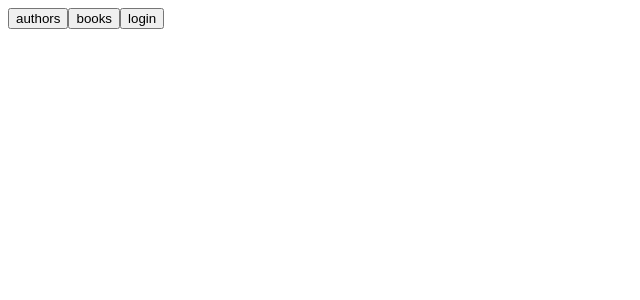
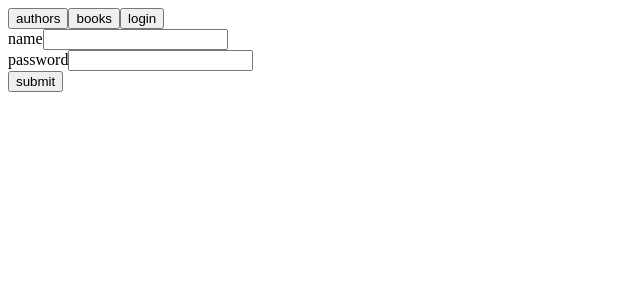
Before and after one commit to Cactus322/GraphqlReact, a React (Create React App) app: page / in a window 1280 px wide. Both pictures are taken after a click on the button "login". Shown: the top 300 px of the page, without its empty margins (0-640 px from the left). Built offline with nearby package versions, Linux system fonts and the light colour scheme.

Commit message:
add filter by genre query

```diff
--- a/package.json
+++ b/package.json
@@ -20,6 +20,7 @@
     "test": "react-scripts test",
     "eject": "react-scripts eject"
   },
+  "proxy": "http://localhost:3000",
   "eslintConfig": {
     "extends": [
       "react-app",
--- a/src/App.js
+++ b/src/App.js
@@ -2,10 +2,13 @@ import { useState } from 'react'
 import Authors from './components/Authors'
 import Books from './components/Books'
 import NewBook from './components/NewBook'
+import Login from './components/Login'
+import { useApolloClient } from '@apollo/client'
 
 const App = () => {
 	const [page, setPage] = useState('authors')
 	const [token, setToken] = useState(null)
+    const client = useApolloClient()
 
 	const loginButtonChanger = () => {
 		if (token) {
@@ -15,20 +18,32 @@ const App = () => {
 		}
 	}
 
+	const logout = () => {
+		setToken(null)
+		localStorage.clear()
+		client.resetStore()
+	}
+
 	return (
 		<div>
 			<div>
 				<button onClick={() => setPage('authors')}>authors</button>
 				<button onClick={() => setPage('books')}>books</button>
 				{loginButtonChanger()}
-                {token && <button>logout</button>}
+				{token && <button onClick={logout}>logout</button>}
 			</div>
 
 			<Authors show={page === 'authors'} />
 
 			<Books show={page === 'books'} />
 
-            <NewBook show={page === 'add'} />
+			<NewBook show={page === 'add book'} />
+
+			<Login
+				setToken={setToken}
+				setPage={setPage}
+				show={page === 'login'}
+			/>
 		</div>
 	)
 }
--- a/src/components/Books.js
+++ b/src/components/Books.js
@@ -1,9 +1,16 @@
 import { useQuery } from '@apollo/client'
 import { ALL_BOOKS } from '../queries'
+import { BOOKS_BY_GENRE } from '../queries'
+import { useState } from 'react'
 
 const Books = (props) => {
+	const [genre, setGenre] = useState('')
 	const result = useQuery(ALL_BOOKS)
-    const books = result.data?.allBooks
+	const resultByGenre = useQuery(BOOKS_BY_GENRE, {
+		variables: { genre: genre },
+	})
+
+	const books = genre ? resultByGenre.data?.booksByGenre : result.data?.allBooks
 
 	if (!props.show || !books) {
 		return null
@@ -13,6 +20,12 @@ const Books = (props) => {
 		<div>
 			<h2>books</h2>
 
+			{genre && (
+				<h3>
+					in genre <strong>{genre}</strong>
+				</h3>
+			)}
+
 			<table>
 				<tbody>
 					<tr>
@@ -20,15 +33,29 @@ const Books = (props) => {
 						<th>author</th>
 						<th>published</th>
 					</tr>
-                    {books.map((b) => (
+					{books.map((b) => {
+						return (
 							<tr key={b.title}>
 								<td>{b.title}</td>
 								<td>{b.author.name}</td>
 								<td>{b.published}</td>
 							</tr>
-                    ))}
+						)
+					})}
 				</tbody>
 			</table>
+
+			<div>
+				<button onClick={() => setGenre('horror')}>horror</button>
+				<button onClick={() => setGenre('crime')}>crime</button>
+				<button onClick={() => setGenre('classic')}>classic</button>
+				<button onClick={() => setGenre('refactoring')}>
+					refactoring
+				</button>
+				<button onClick={() => setGenre('design')}>design</button>
+				<button onClick={() => setGenre('patterns')}>patterns</button>
+				<button onClick={() => setGenre('')}>all genres</button>
+			</div>
 		</div>
 	)
 }
--- a/src/components/Login.js
+++ b/src/components/Login.js
@@ -0,0 +1,58 @@
+import { useMutation } from '@apollo/client'
+import { useEffect, useState } from 'react'
+import { LOGIN } from '../queries'
+
+const Login = ({ show, setToken, setPage }) => {
+	const [username, setUsername] = useState('')
+	const [password, setPassword] = useState('')
+
+	const [login, result] = useMutation(LOGIN)
+
+	useEffect(() => {
+		if (result.data) {
+			const token = result.data.login.value
+			setToken(token)
+			setPage('authors')
+			localStorage.setItem('user-token', token)
+		}
+	}, [result.data])
+
+	if (!show) {
+		return null
+	}
+
+	const submit = async (event) => {
+		event.preventDefault()
+
+		login({ variables: { username, password } })
+
+		setUsername('')
+		setPassword('')
+	}
+
+	return (
+		<form onSubmit={submit}>
+			<div>
+				<label htmlFor="username">name</label>
+				<input
+					id="username"
+					type="text"
+					onChange={({ target }) => setUsername(target.value)}
+				/>
+			</div>
+
+			<div>
+				<label htmlFor="password">password</label>
+				<input
+					id="password"
+					type="password"
+					onChange={({ target }) => setPassword(target.value)}
+				/>
+			</div>
+
+			<button type="submit">submit</button>
+		</form>
+	)
+}
+
+export default Login
--- a/src/index.js
+++ b/src/index.js
@@ -2,15 +2,35 @@ import React from 'react'
 import ReactDOM from 'react-dom/client'
 import App from './App'
 
-import { ApolloClient, InMemoryCache, ApolloProvider, gql } from '@apollo/client'
+import {
+	ApolloClient,
+	InMemoryCache,
+	ApolloProvider,
+	createHttpLink,
+} from '@apollo/client'
+import { setContext } from '@apollo/client/link/context'
+
+const authLink = setContext((_, { headers }) => {
+	const token = localStorage.getItem('user-token')
+	return {
+		headers: {
+			...headers,
+			authorization: token ? `Bearer ${token}` : null,
+		},
+	}
+})
+
+const httpLink = createHttpLink({
+	uri: 'http://localhost:4000',
+})
 
 const client = new ApolloClient({
-    uri: 'http://localhost:4000',
-    cache: new InMemoryCache(),
+	link: authLink.concat(httpLink),
+	cache: new InMemoryCache(),
 })
 
 ReactDOM.createRoot(document.getElementById('root')).render(
-    <ApolloProvider client={client}>
-        <App />
-    </ApolloProvider>
+	<ApolloProvider client={client}>
+		<App />
+	</ApolloProvider>
 )
--- a/src/queries.js
+++ b/src/queries.js
@@ -8,6 +8,7 @@ export const ALL_BOOKS = gql`
             author {
                 name
             }
+            genres
         }
     }
 `
@@ -18,6 +19,19 @@ export const ALL_AUTHORS = gql`
             name
             bookCount
             born
+        }
+    }
+`
+
+export const BOOKS_BY_GENRE = gql`
+    query($genre: String!) {
+        booksByGenre(genre: $genre) {
+            published
+            title
+            author {
+                name
+            }
+            genres
         }
     }
 `
@@ -53,3 +67,11 @@ export const EDIT_AUTHOR = gql`
         }
     }
 `
+
+export const LOGIN = gql`
+    mutation ($username: String!, $password: String!) {
+        login(username: $username, password: $password) {
+            value
+        }
+    }
+`
```
Lines whose indentation alone changed are shown as unchanged.
